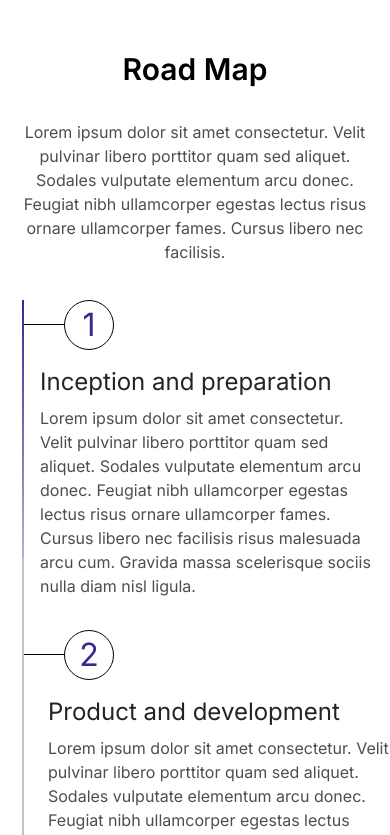
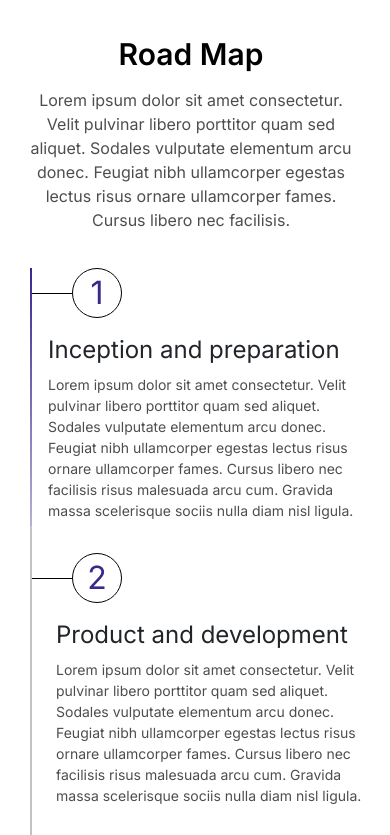
Before and after one commit to neharadialcode486/component-with-bootstrap, a plain HTML site: page index.html in a window 390 px wide. Shown: the top 835 px of the page. Drawn offline with nearby package versions, Linux system fonts and the light colour scheme.

Commit message:
updates done

```diff
--- a/assets/css/roadmap-first.css
+++ b/assets/css/roadmap-first.css
@@ -9,6 +9,8 @@ body {
 .roadmap-section {
   padding-top: 48px;
   padding-bottom: 85px;
+  padding-left: 8px;
+  padding-right: 16px;
 }
 
 .roadmap-description {
@@ -92,6 +94,7 @@ body {
 }
 .heading{
   font-size: 48px;
+  line-height: 1;
 }
 }
 @media (max-width: 768.98px) {
@@ -120,5 +123,9 @@ body {
   }
   .heading{
     font-size: 30px;
+    line-height: 2.25rem;
+  }
+  .small , .small-3{
+    font-size: 14px;
   }
   }
```
Also changed, not shown: firebase.json (added), 2 other files.
